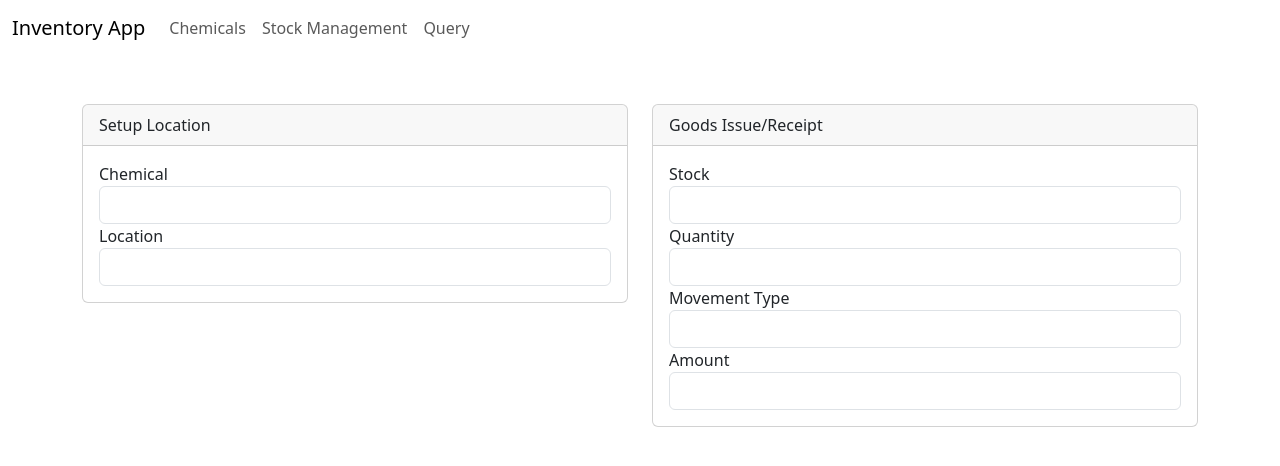
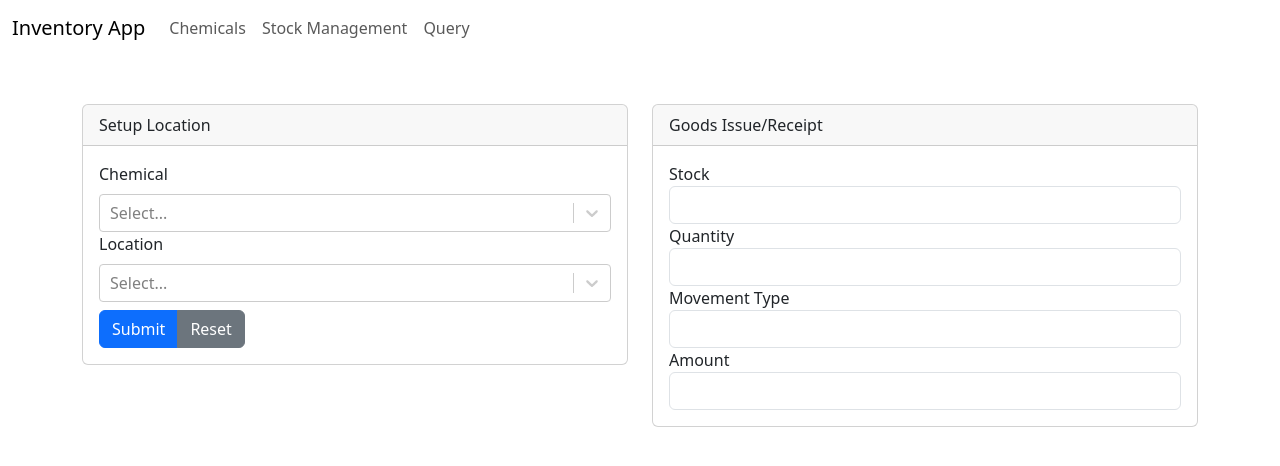
Before and after one commit to thomasstokes33/inventory-management, a Next.js app: page /stock-management in a window 1280 px wide. Shown: the top 466 px of the page. Built offline with nearby package versions, Linux system fonts and the light colour scheme; no server answers; the database is empty.

Commit message:
Alter the front end to add a component for stock creation.

```diff
--- /dev/null
+++ b/src/app/stock-management/components/StockCreationDeletion.tsx
@@ -0,0 +1,64 @@
+"use client";
+
+import { MinimalChemical } from "@/app/api/chemicals/route";
+import formatLocation from "@/lib/locationFormatter";
+import { toastifyFetch } from "@/lib/toastHelper";
+import { LocationRecord } from "@/schemas/location";
+import { FormEvent, useState } from "react";
+import { Options } from "react-select";
+import Select from "react-select";
+import AsyncSelect from "react-select/async";
+type StockCreationDeletionProps = { locations: LocationRecord[] }
+
+type SelectOption = {
+    value: number
+    label: string
+}
+export default function StockCreationDeletion({ locations }: StockCreationDeletionProps) {
+    const locationOptions: Options<SelectOption> = locations.map((loc) => ({
+        value: loc.id, label: formatLocation(loc)
+    }));
+    const [selectedLocation, setSelectedLocation] = useState<SelectOption | null>(null);
+    const [selectedChemical, setSelectedChemical] = useState<SelectOption | null>(null);
+    const fetchChemicalOptions: (inputChemical: string) => Promise<SelectOption[]> = async (inputChemical: string) => {
+        const res = await fetch(`/api/chemicals?query=${encodeURIComponent(inputChemical)}`);
+        if (!res.ok) return [];
+        else {
+            const data = await res.json();
+            const chemicals: MinimalChemical[] = data.chemicals;
+            return chemicals.map(item => ({ value: item.id, label: item.name }));
+        }
+    };
+    const resetForm = () => {
+        setSelectedLocation(null);
+        setSelectedChemical(null);
+    };
+    const submitForm = async (e: FormEvent) => {
+        e.preventDefault();
+        toastifyFetch("/api/stocks", {
+            method: "PUT",
+            body: JSON.stringify({ locationId: selectedLocation?.value, chemicalId: selectedChemical?.value })
+        },{
+            loading: "Defining new stock",
+            success: "Stock combination created",
+            error: "Combination not created" // non unique or non existent.
+        }, resetForm, () => {});
+    };
+    return (<div className="card">
+        <div className="card-header">Setup location</div>
+        <div className="card-body">
+            <form method="PUT" onSubmit={submitForm}>
+                <label className="form-label" htmlFor="stock-creation-chemical">Chemical</label>
+                <AsyncSelect defaultOptions instanceId="chem" required onChange={setSelectedChemical} loadOptions={fetchChemicalOptions} cacheOptions value={selectedChemical} />
+                <div className="mb-2">
+                    <label htmlFor="stock-creation-location" className="form-label">Location</label>
+                    <Select instanceId="loc" required id="stock-creation-location" options={locationOptions} onChange={setSelectedLocation} value={selectedLocation}/>
+                </div>
+                <div className="btn-group">
+                    <button className="btn btn-primary" type="submit" >Submit</button>
+                    <button className="btn btn-secondary" type="reset" onClick={resetForm}>Reset</button>
+                </div>
+            </form>
+        </div>
+    </div>);
+}
--- a/src/app/stock-management/page.tsx
+++ b/src/app/stock-management/page.tsx
@@ -1,26 +1,21 @@
-"use client";
 
-export default function IssueReceipt({ }) {
+import prisma from "@/lib/prisma";
+import StockCreationDeletion from "./components/StockCreationDeletion";
+import { LocationRecord, locationSchema } from "@/schemas/location";
+
+export  default async function IssueReceipt({ }) {
     const handleGoodsIssueReceipt = async () => {
     };
+    const rawLocations = await prisma.location.findMany();
+    const locations : LocationRecord[] = rawLocations.map((loc) => locationSchema.parse(loc));
     return (<div className="container-lg mt-5">
         <div className="row">
             <div className="col-md-6">
-                <div className="card">
-                    <div className="card-header">Setup location</div>
-                    <div className="card-body">
-                        <form>
-                            <label>chemical</label>
-                            <input className="form-control"></input>
-                            <label>location</label>
-                            <input className="form-control"></input>
-                        </form>
-                    </div>
-                </div>
+              <StockCreationDeletion locations={locations}/>
             </div>
             <div className="col-md-6">
                 <div className="card">
-                    <div className="card-header">Goods Issue/Receipt</div>
+                    <div className="card-header">Goods issue/receipt</div>
                     <div className="card-body">
                         <form>
                             <label>stock</label>
@@ -31,7 +26,6 @@ export default function IssueReceipt({ }) {
                             <input className="form-control"></input>
                             <label>amount</label>
                             <input className="form-control"></input>
-
                         </form>
                     </div>
                 </div>
```
